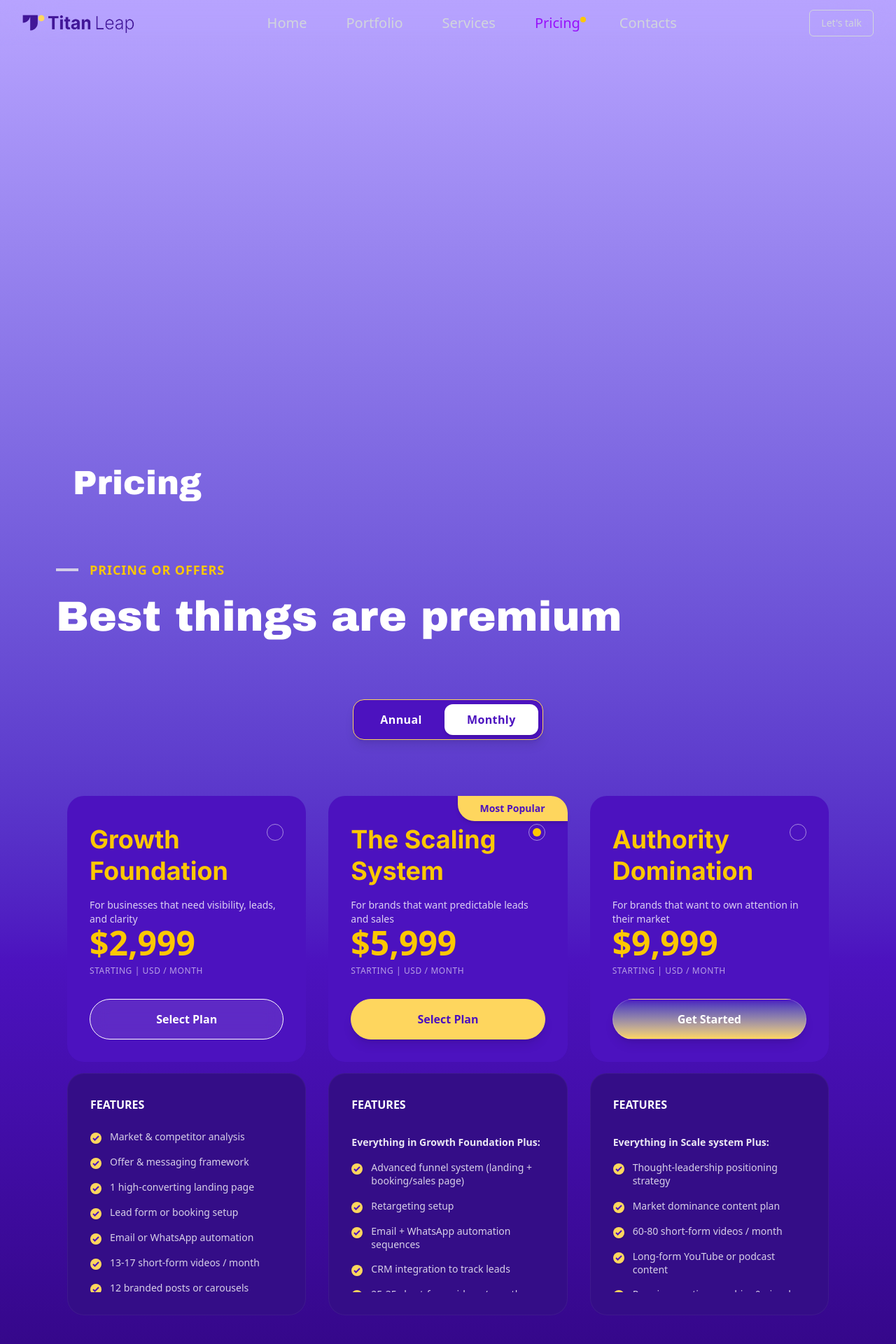
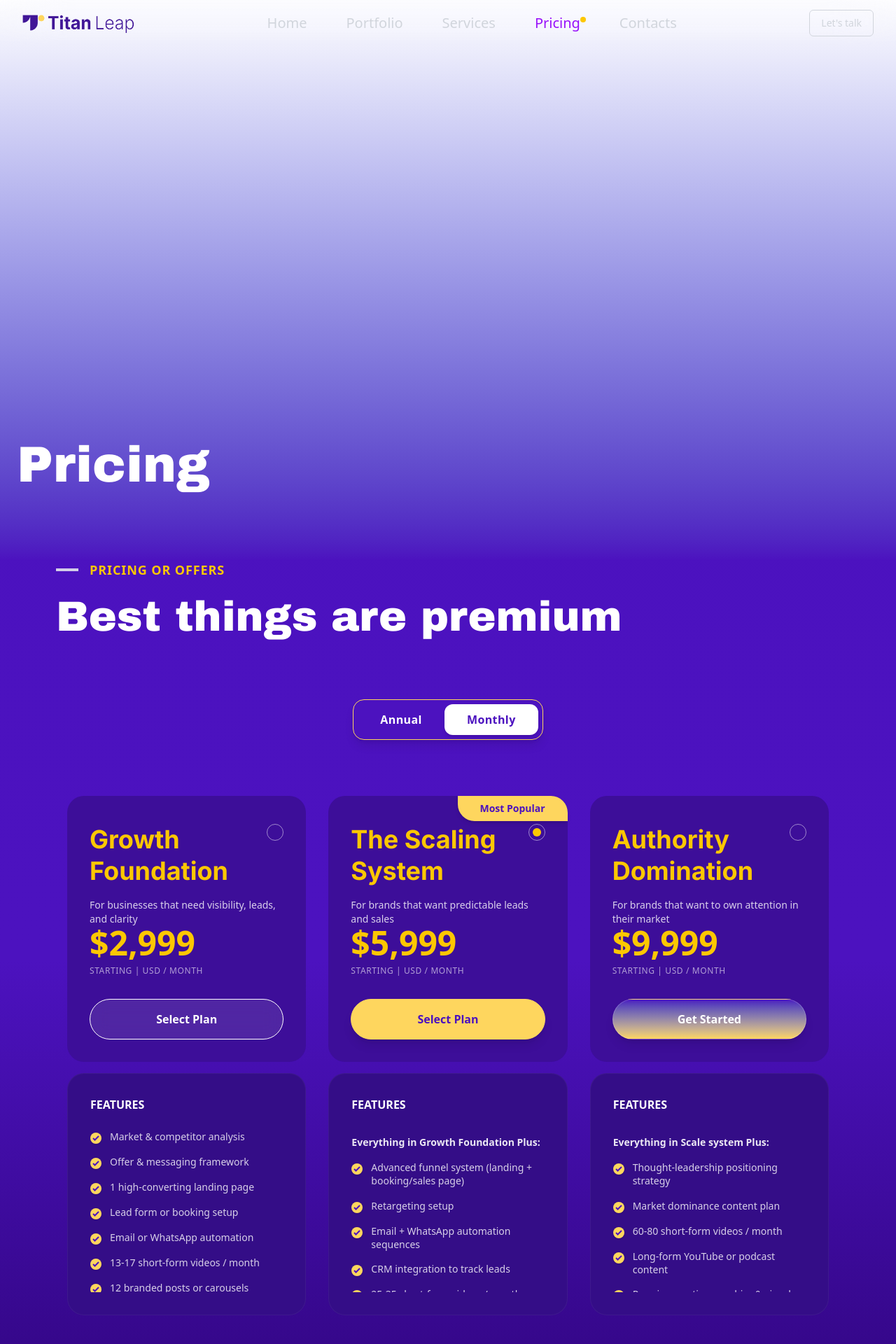
Before and after one commit to Femi-Benjamin/Titan-leap, a React (Vite) app: page /pricing in a window 1280 px wide. Shown: the top 1920 px of the page at 70% size. Built offline with nearby package versions, Linux system fonts and the light colour scheme.

Commit message:
pricing ui update

```diff
--- a/src/Components/Pricing.tsx
+++ b/src/Components/Pricing.tsx
@@ -168,8 +168,15 @@ const PricingPage: React.FC = () => {
   const activePlan = activePlanDetails();
 
   return (
-    <div className="min-h-screen bg-gradient-to-b from-[#b8a4ff] via-[#4C12BF] to-[#160043] font-sans pb-0 overflow-x-hidden">
+    <div className="min-h-screen bg-gradient-to-b from-[#4B11BF] via-[#4C12BF] to-[#170044] font-sans pb-0 overflow-x-hidden">
       {/* Header Section */}
+        <div className="min-h-screen flex flex-col justify-end bg-gradient-to-t from-[#4C12BF] to-[#ffffff]">
+          <div className="max-w-7xl pb-16 px-6">
+            <h1 className="text-xl md:text-7xl tracking-loose align-text-bottom text-white leading-loose font-Achivo">
+              Pricing
+            </h1>
+          </div>
+        </div>
       <motion.div
         initial={{ opacity: 0, y: -30 }}
         whileInView={{ opacity: 1, y: 0 }}
@@ -177,13 +184,6 @@ const PricingPage: React.FC = () => {
         transition={{ duration: 0.8, ease: "easeOut" }}
         className="md:px-12 lg:px-20"
       >
-        <div className="min-h-screen flex flex-col justify-end">
-          <div className="max-w-7xl pb-20 px-6">
-            <h1 className="text-xl md:text-5xl tracking-loose align-text-bottom text-white leading-tight font-Achivo">
-              Pricing
-            </h1>
-          </div>
-        </div>
 
         <div className="flex items-center gap-4 mb-4 px-4 md:px-0">
           <div className="w-8 h-1 bg-[#D3CEE8]"></div>
@@ -243,8 +243,8 @@ const PricingPage: React.FC = () => {
                 onClick={() => setSelectedPlan(plan.title)}
                 className={`flex flex-col rounded-3xl p-8 backdrop-blur-sm transition-all duration-300 relative cursor-pointer ${
                   selectedPlan === plan.title
-                    ? "bg-[#4C12BF] hover:bg-[#280a6b]"
-                    : "bg-[#4C12BF] hover:bg-[#280a6b]"
+                    ? "bg-[#3D0E99] hover:bg-[#280a6b]"
+                    : "bg-[#3D0E99] hover:bg-[#280a6b]"
                 }`}
               >
                 {plan.isPopular && (
--- a/src/Pages/Services.tsx
+++ b/src/Pages/Services.tsx
@@ -186,9 +186,9 @@ const Services = () => {
     <div className="min-h-screen text-white bg-[#160043]">
       <Topbar />
       {/* Page Title Section */}
-      <div className="bg-gradient-to-b from-[#4C12BF] to-[#ffffff] min-h-screen  flex flex-col justify-end">
+      <div className="bg-gradient-to-t from-[#4C12BF] to-[#ffffff] min-h-screen  flex flex-col justify-end">
         <div className="max-w-7xl pb-20 px-6">
-          <h1 className="text-xl md:text-5xl tracking-loose align-text-bottom text-white leading-tight font-Achivo">
+          <h1 className="text-xl md:text-7xl tracking-loose align-text-bottom text-white leading-tight font-Achivo">
             Services
           </h1>
         </div>
```
